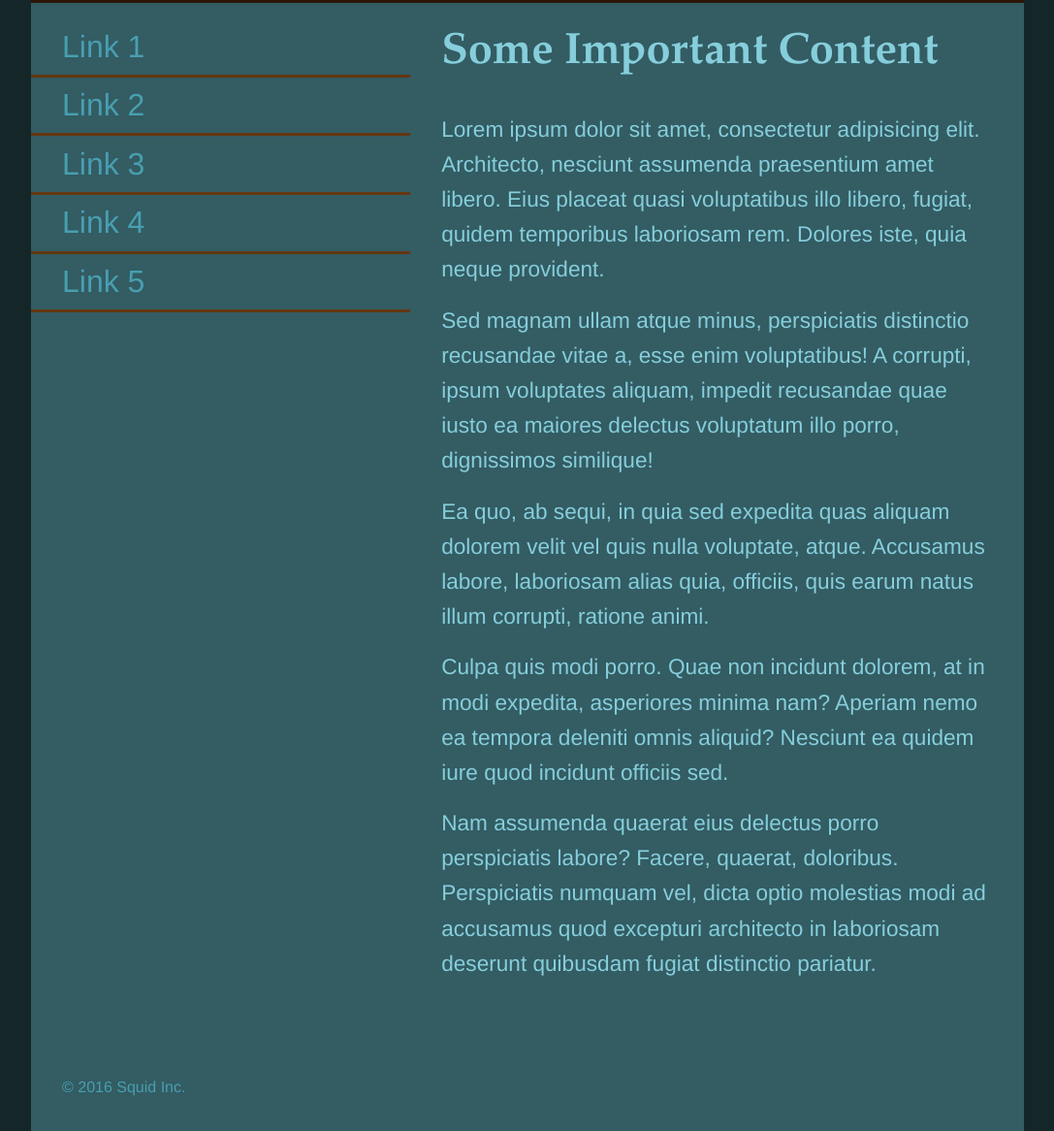
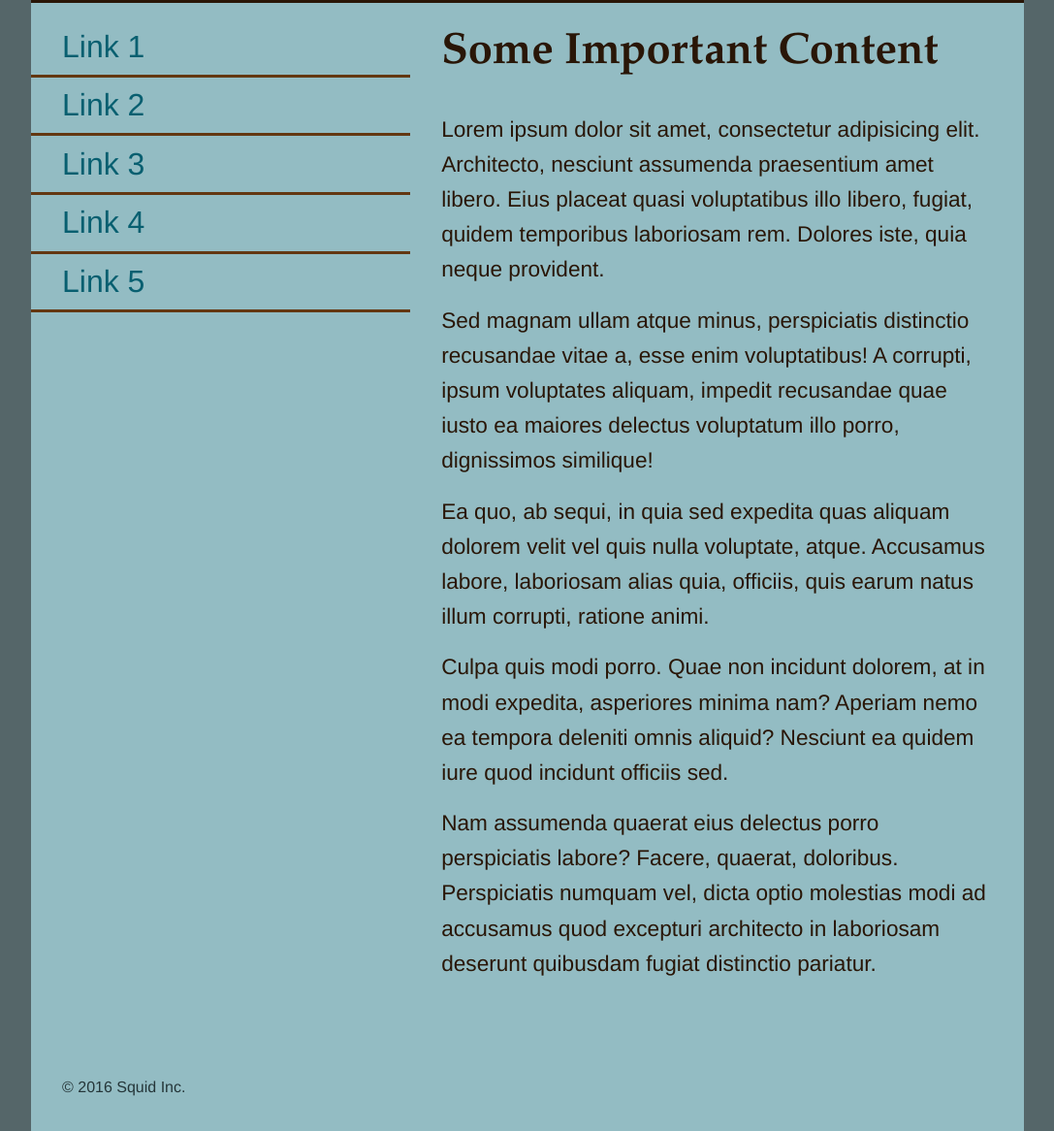
Before and after one commit to Ercdavgn/Colours, a plain HTML site: page complementary.html in a window 1280 px wide. Shown: the part 147-1313 px from the top of the page at 97% size, without its empty margins (96-1183 px from the left). Drawn offline with Linux system fonts and the light colour scheme.

Commit message:
Update complementary.html

```diff
--- a/complementary.html
+++ b/complementary.html
@@ -15,17 +15,17 @@
     <style>
 
         html,body{
-            color:#86CEDB;
-            background-color: #152629;
+            color:#291607;
+            background-color: #556669;
         }
         .wrapper{
-            background-color: #335c63;
+            background-color: #93bcc3;
         }
         header{
             border-bottom: 1rem solid #291607;
         }
         nav li>a{
-            color: #489FB0;
+            color: #085F70;
             border-bottom: 0.2rem solid #633711;
         }
         nav li>a:hover,
@@ -33,7 +33,7 @@
             color: #633711;
         }
         footer p{
-            color: #489FB0;
+            color: #253639;
         }
 
 
```
